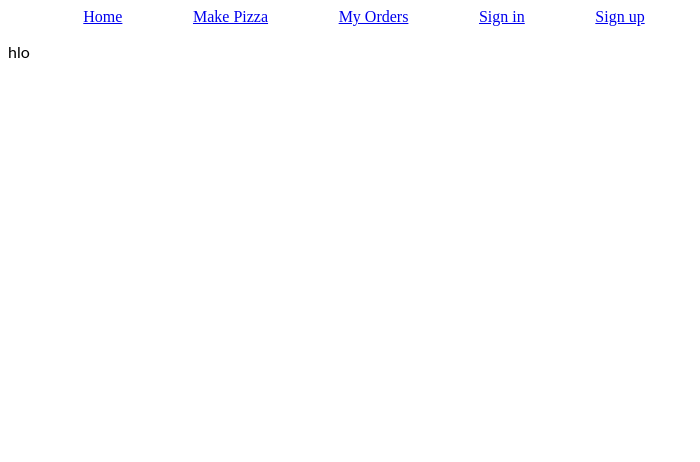
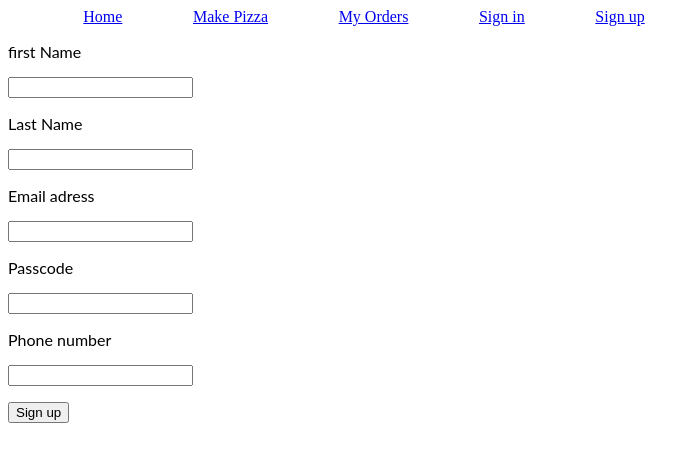
Before and after one commit to surya-nagarajan09/pizza_hackathon, a React (Create React App) app: page /Signup in a window 1280 px wide. Shown: the top 462 px of the page, without its empty margins (0-700 px from the left). Built offline with nearby package versions, Linux system fonts and the light colour scheme.

Commit message:
4 files modified

```diff
--- a/src/Signin.js
+++ b/src/Signin.js
@@ -3,7 +3,16 @@ import React from "react";
 function Signin() {
   return (
     <div>
-     <input/>
+      <div>
+        <form>
+          <label>Email:</label>
+          <input placeholder="enter mail" />
+          <br />
+          <label>Passcode:</label>
+          <input placeholder="enter passcode" type="password" />
+        </form>
+      </div>
+      <button>Sign in</button>
     </div>
   );
 }
--- a/src/Signup.js
+++ b/src/Signup.js
@@ -3,7 +3,21 @@ import React from "react";
 function Signup() {
   return (
     <div>
-      <p>hlo</p>
+      <form>
+        <p>first Name</p>
+        <input />
+        <p>Last Name</p>
+        <input />
+        <p>Email adress</p>
+        <input />
+        <p>Passcode</p>
+        <input />
+        <p>Phone number</p>
+        <input />
+      </form>
+      <div>
+      <button>Sign up</button>
+      </div>
     </div>
   );
 }
--- a/src/style.css
+++ b/src/style.css
@@ -20,15 +20,5 @@ p {
 }
 .option{
   display: flex;
-}
-.home{
-  background-image: url("https://media.istockphoto.com/photos/pizza-with-salami-ham-bacon-garlic-and-fresh-herbs-rustic-style-picture-id1204634641?b=1&k=6&m=1204634641&s=170667a&w=0&h=lOpkCOng_rz3idruhYZzcqkyvBVY8HnBj6PLgOTJYF8=");
-
-
-  height: 100%;
-
-
-  background-position: center;
-  background-repeat: no-repeat;
-  background-size: cover;
-}
+  width:30%
+  }
```
Also changed, not shown: package.json (+5 -3 lines).
